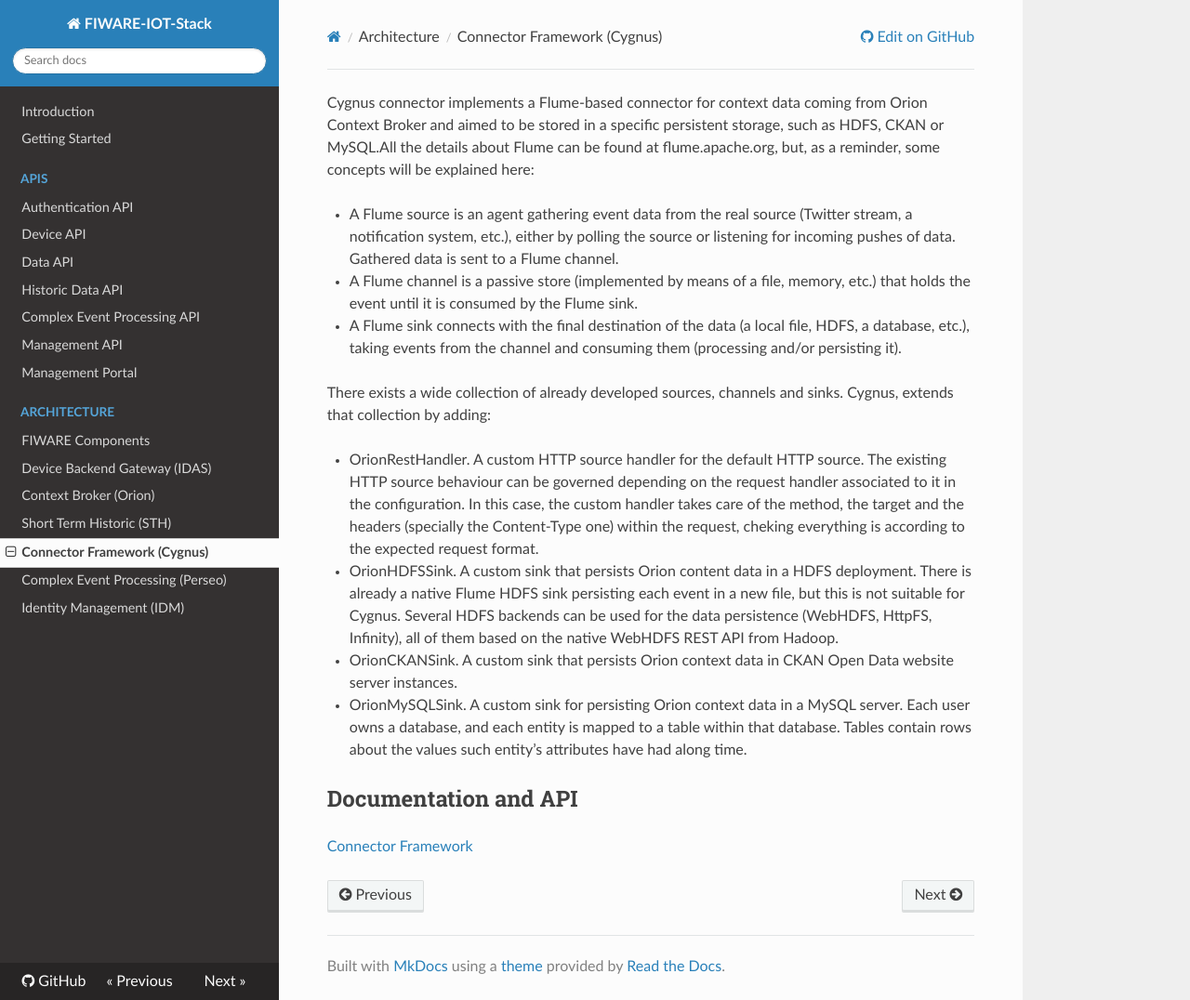
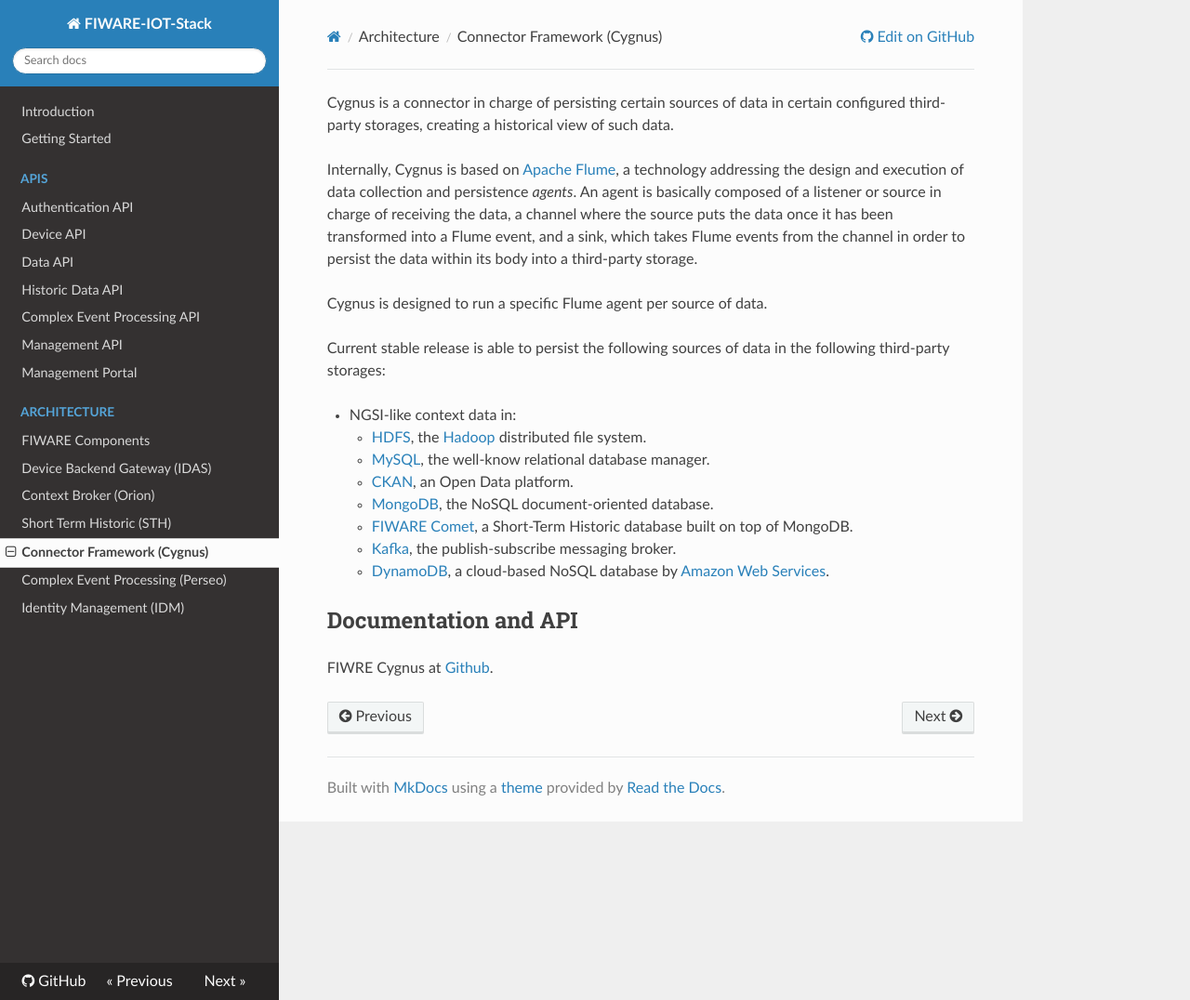
Before and after one commit to telefonicaid/thinking-cities, an MkDocs documentation site: the page built from docs/cygnus.md, in a window 1280 px wide and 1076 px high. Shown: the whole window at 93% size. Built offline with MkDocs 1.6.1, drawn with Linux system fonts in a browser that asks for light colours; nearby versions of some CDN libraries; old or Windows-style settings are respelled for this version of MkDocs.

Commit message:
[docs/cygnus.md] Update

```diff
--- a/docs/cygnus.md
+++ b/docs/cygnus.md
@@ -1,16 +1,20 @@
-Cygnus connector implements a Flume-based connector for context data coming from Orion Context Broker and aimed to be stored in a specific persistent storage, such as HDFS, CKAN or MySQL.All the details about Flume can be found at flume.apache.org, but, as a reminder, some concepts will be explained here:
+Cygnus is a connector in charge of persisting certain sources of data in certain configured third-party storages, creating a historical view of such data.
 
-- A Flume source is an agent gathering event data from the real source (Twitter stream, a notification system, etc.), either by polling the source or listening for incoming pushes of data. Gathered data is sent to a Flume channel.
-- A Flume channel is a passive store (implemented by means of a file, memory, etc.) that holds the event until it is consumed by the Flume sink.
-- A Flume sink connects with the final destination of the data (a local file, HDFS, a database, etc.), taking events from the channel and consuming them (processing and/or persisting it).
+Internally, Cygnus is based on [Apache Flume](http://flume.apache.org/), a technology addressing the design and execution of data collection and persistence <i>agents</i>. An agent is basically composed of a listener or source in charge of receiving the data, a channel where the source puts the data once it has been transformed into a Flume event, and a sink, which takes Flume events from the channel in order to persist the data within its body into a third-party storage.
 
-There exists a wide collection of already developed sources, channels and sinks. Cygnus, extends that collection by adding:
+Cygnus is designed to run a specific Flume agent per source of data.
 
-- OrionRestHandler. A custom HTTP source handler for the default HTTP source. The existing HTTP source behaviour can be governed depending on the request handler associated to it in the configuration. In this case, the custom handler takes care of the method, the target and the headers (specially the Content-Type one) within the request, cheking everything is according to the expected request format.
-- OrionHDFSSink. A custom sink that persists Orion content data in a HDFS deployment. There is already a native Flume HDFS sink persisting each event in a new file, but this is not suitable for Cygnus. Several HDFS backends can be used for the data persistence (WebHDFS, HttpFS, Infinity), all of them based on the native WebHDFS REST API from Hadoop.
-- OrionCKANSink. A custom sink that persists Orion context data in CKAN Open Data website server instances.
-- OrionMySQLSink. A custom sink for persisting Orion context data in a MySQL server. Each user owns a database, and each entity is mapped to a table within that database. Tables contain rows about the values such entity’s attributes have had along time.
+Current stable release is able to persist the following sources of data in the following third-party storages:
+
+* NGSI-like context data in:
+    * [HDFS](http://hadoop.apache.org/docs/current/hadoop-project-dist/hadoop-hdfs/HdfsUserGuide.html), the [Hadoop](http://hadoop.apache.org/) distributed file system.
+    * [MySQL](https://www.mysql.com/), the well-know relational database manager.
+    * [CKAN](http://ckan.org/), an Open Data platform.
+    * [MongoDB](https://www.mongodb.org/), the NoSQL document-oriented database.
+    * [FIWARE Comet](https://github.com/telefonicaid/IoT-STH), a Short-Term Historic database built on top of MongoDB.
+    * [Kafka](http://kafka.apache.org/), the publish-subscribe messaging broker.
+    * [DynamoDB](https://aws.amazon.com/dynamodb/), a cloud-based NoSQL database by [Amazon Web Services](https://aws.amazon.com/).
 
 ## Documentation and API
 
-[Connector Framework](https://github.com/telefonicaid/IoT-STH)
+FIWRE Cygnus at [Github](https://github.com/telefonicaid/fiware-cygnus).
```
